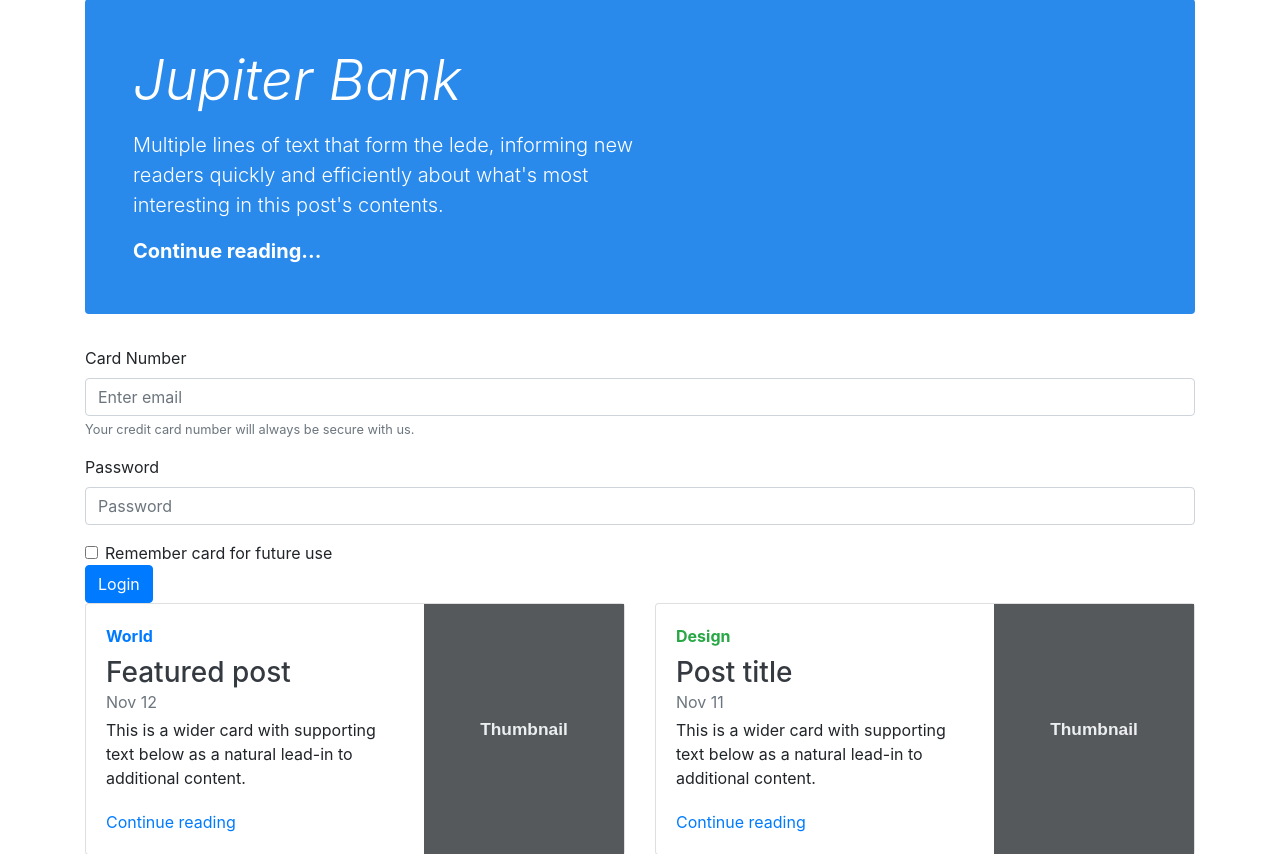
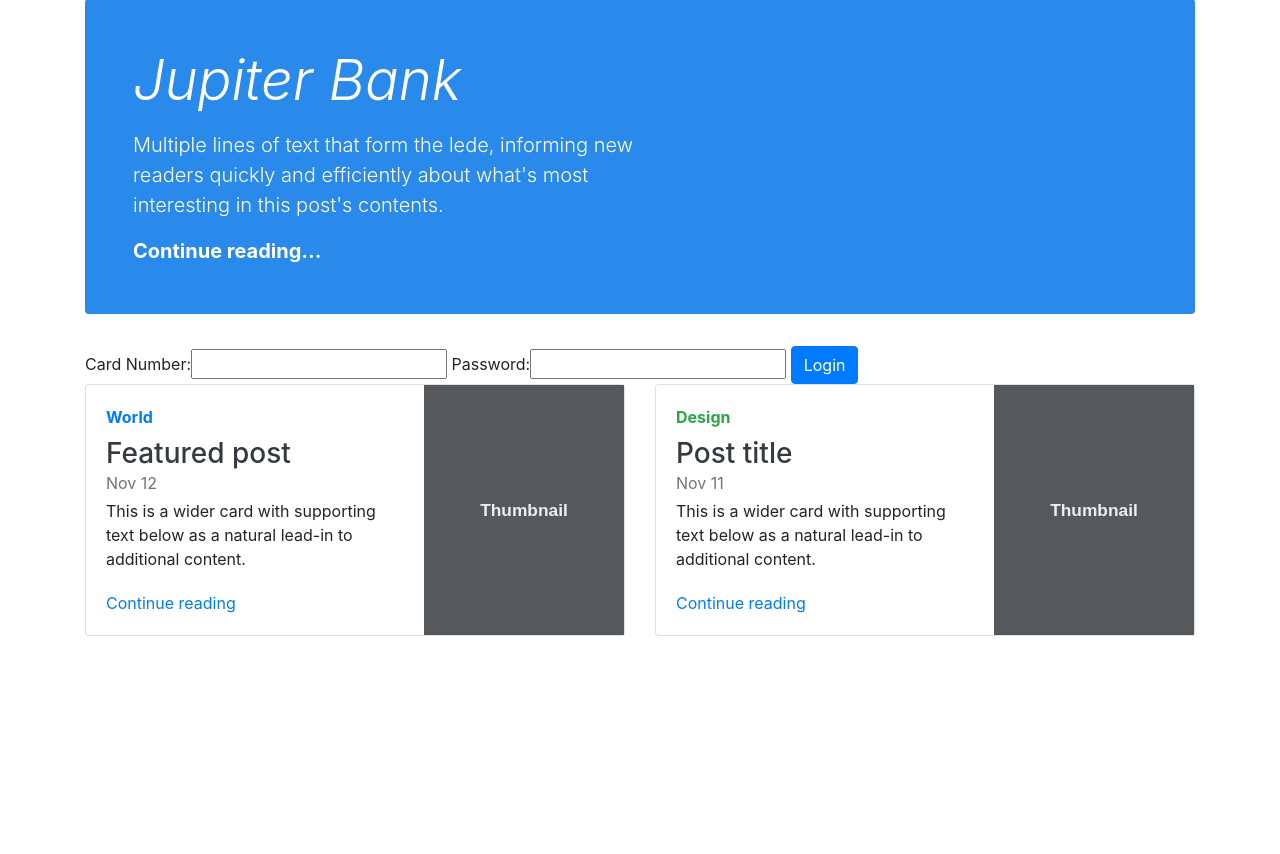
Before and after one commit to AntonNiko/BankProject, a Django app: page /publicbanking/ in a window 1280 px wide. Shown: the part 120-974 px from the top of the page. After the commit the page ends 756 px from the top, so only its background shows below. Run offline with Django 3.2, Linux system fonts and the light colour scheme; some libraries are stand-ins or nearby versions.

Commit message:
Implemented login form and authentication for standard user, and added sample test user

```diff
--- a/bankproject/publicbanking/forms.py
+++ b/bankproject/publicbanking/forms.py
@@ -1,4 +1,5 @@
 from django import forms
 
 class LoginForm(forms.Form):
-    card_number = forms.CharField(label="card_number", max_length=100)
+    card_number = forms.CharField(label="Card Number", max_length=20)
+    card_password = forms.CharField(widget=forms.PasswordInput(), label="Password", max_length=50)
--- a/bankproject/publicbanking/templates/publicbanking/index.html
+++ b/bankproject/publicbanking/templates/publicbanking/index.html
@@ -53,20 +53,24 @@
       </div>
 
 	  <!-- Public banking login form widget -->
-	  <form>
+	  <form action="/publicbanking/login/" method="POST">
+		{% csrf_token %}
+		{{ login_form }}
+
+	  <!--
 		  <div class="form-group">
-			<label for="exampleInputEmail1">Card Number</label>
+			<label for="card_number">Card Number</label>
 			<input type="text" class="form-control" id="card_number" aria-describedby="emailHelp" placeholder="Enter email">
-			<small id="emailHelp" class="form-text text-muted">Your credit card number will always be secure with us.</small>
+			<small id="emailHelp" class="form-text text-muted">Your information will always be secure with us.</small>
 		  </div>
 		  <div class="form-group">
-			<label for="exampleInputPassword1">Password</label>
+			<label for="card_password">Password</label>
 			<input type="password" class="form-control" id="card_password" placeholder="Password">
 		  </div>
 		  <div class="form-check">
-			<input type="checkbox" class="form-check-input" id="exampleCheck1">
-			<label class="form-check-label" for="exampleCheck1">Remember card for future use</label>
-		  </div>
+			<input type="checkbox" class="form-check-input" id="remember_card">
+			<label class="form-check-label" for="remember_card">Remember card for future use?</label>
+		  </div>-->
 		  <button type="submit" class="btn btn-primary">Login</button>
 	   </form>
 
--- a/bankproject/publicbanking/urls.py
+++ b/bankproject/publicbanking/urls.py
@@ -6,5 +6,5 @@ urlpatterns = [path("", views.index, name="index"),
                path("accounts/", views.accounts_default, name="accounts_default"),
                path("accounts/<int:account_number>", views.accounts, name="accounts"),
                path("transactions/", views.transactions, name="transactions"),
-               path("login/", admin.site.urls),
+               path("login/", views.login, name="login"),
                path("admin/", admin.site.urls),]
--- a/bankproject/publicbanking/views.py
+++ b/bankproject/publicbanking/views.py
@@ -1,3 +1,4 @@
+from django.contrib.auth import authenticate
 from django.http import Http404
 from django.http import HttpResponse
 from django.shortcuts import render
@@ -10,7 +11,8 @@ from .models import Transaction
 # Create your views here.
 def index(request):
     accounts = Account.objects.all()
-    context = {"accounts": accounts}
+    login_form = LoginForm()
+    context = {"accounts": accounts, "login_form": login_form}
     return render(request, "publicbanking/index.html", context)
 
 def accounts_default(request):
@@ -35,5 +37,12 @@ def login(request):
     if request.method == "POST":
         form = LoginForm(request.POST)
         if form.is_valid():
-            return HttpResponse("Logged in")
-    return HttpResponse("Failed to login")
+            card_number = form.cleaned_data["card_number"]
+            card_password = form.cleaned_data["card_password"]
+
+            user = authenticate(username=card_number, password=card_password)
+            if user is None:
+                return HttpResponse("Login failed")
+            else:
+                return HttpResponse("Login successful")
+    return HttpResponse("Invalid HTTP Login Request")
```
Also changed, not shown: bankproject/db.sqlite3.
